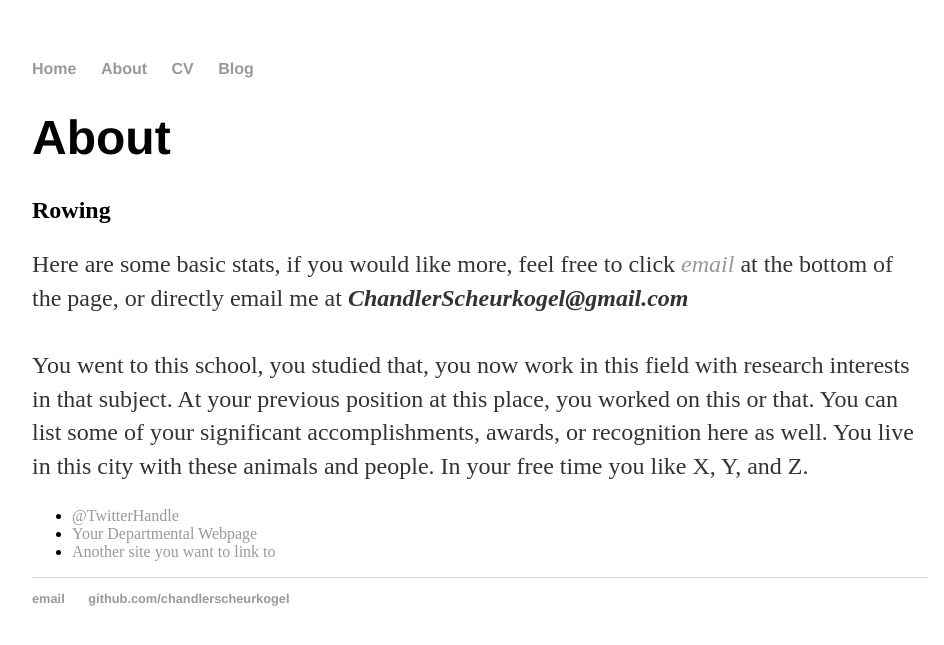
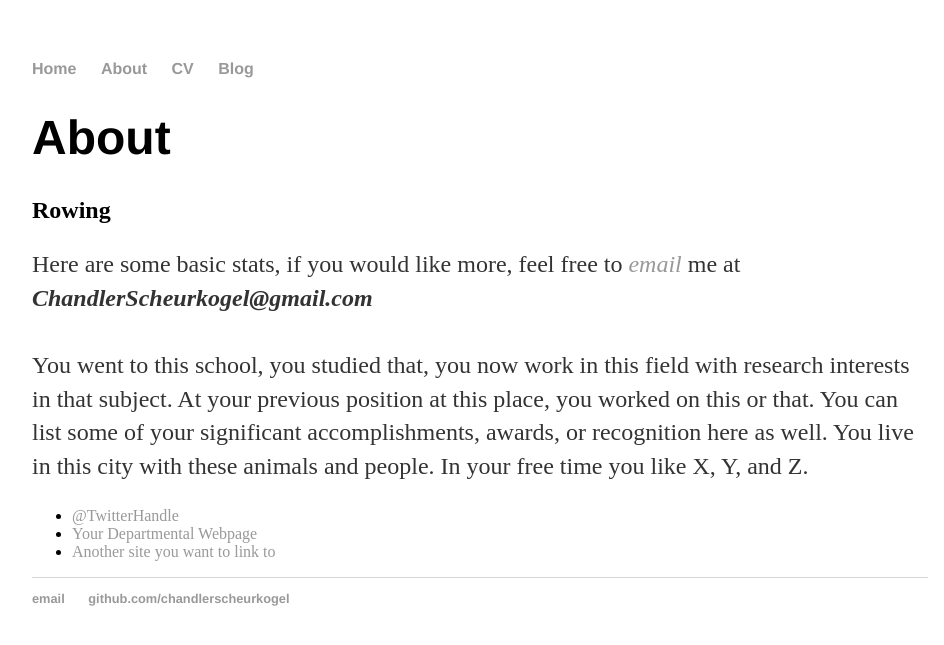
Before and after one commit to ChandlerScheurkogel/ChandlerScheurkogel.github.io, a Jekyll site: the page built from about/index.html, in a window 1280 px wide. Shown: the top 645 px of the page, without its empty margins (160-1104 px from the left). Built offline with Jekyll 4.4.1, drawn with Linux system fonts in a browser that asks for light colours.

Commit message:
Update index.html

```diff
--- a/about/index.html
+++ b/about/index.html
@@ -8,7 +8,7 @@
 
 			<h2>Rowing</h2>
 
-			<p>Here are some basic stats, if you would like more, feel free to click <a href="mailto:chandlerscheurkogel@gmail.com"><i>email</i></a> at the bottom of the page, or directly email me at <b><i>ChandlerScheurkogel@gmail.com</i></b> <BR> <BR> You went to this school, you studied that, you now work in this field with research interests in that subject. At your previous position at this place, you worked on this or that. You can list some of your significant accomplishments, awards, or recognition here as well. You live in this city with these animals and people. In your free time you like X, Y, and Z.</p>
+			<p>Here are some basic stats, if you would like more, feel free to <a href="mailto:chandlerscheurkogel@gmail.com"><i>email</i></a> me at <b><i>ChandlerScheurkogel@gmail.com</i></b> <BR> <BR> You went to this school, you studied that, you now work in this field with research interests in that subject. At your previous position at this place, you worked on this or that. You can list some of your significant accomplishments, awards, or recognition here as well. You live in this city with these animals and people. In your free time you like X, Y, and Z.</p>
 
 			<ul class="contacts">
 				<li><a href="#">@TwitterHandle</a></li>
```
